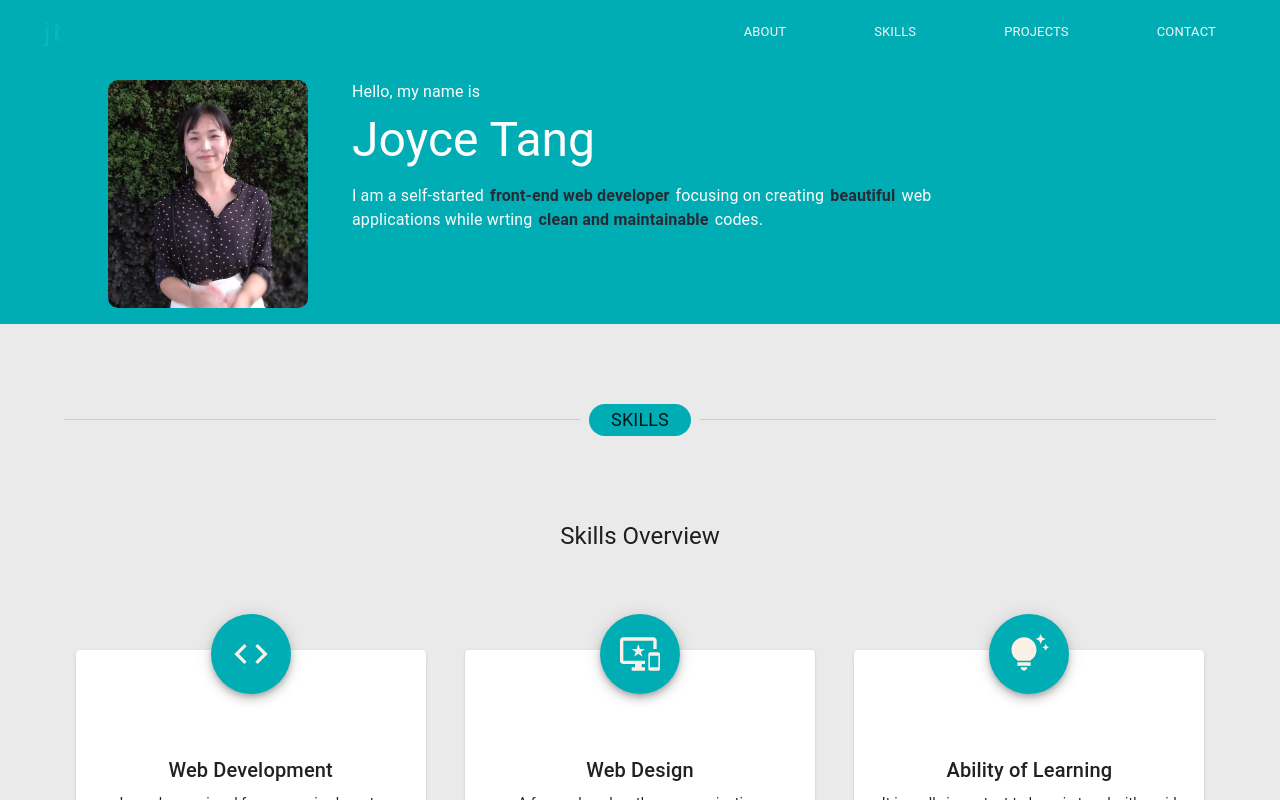
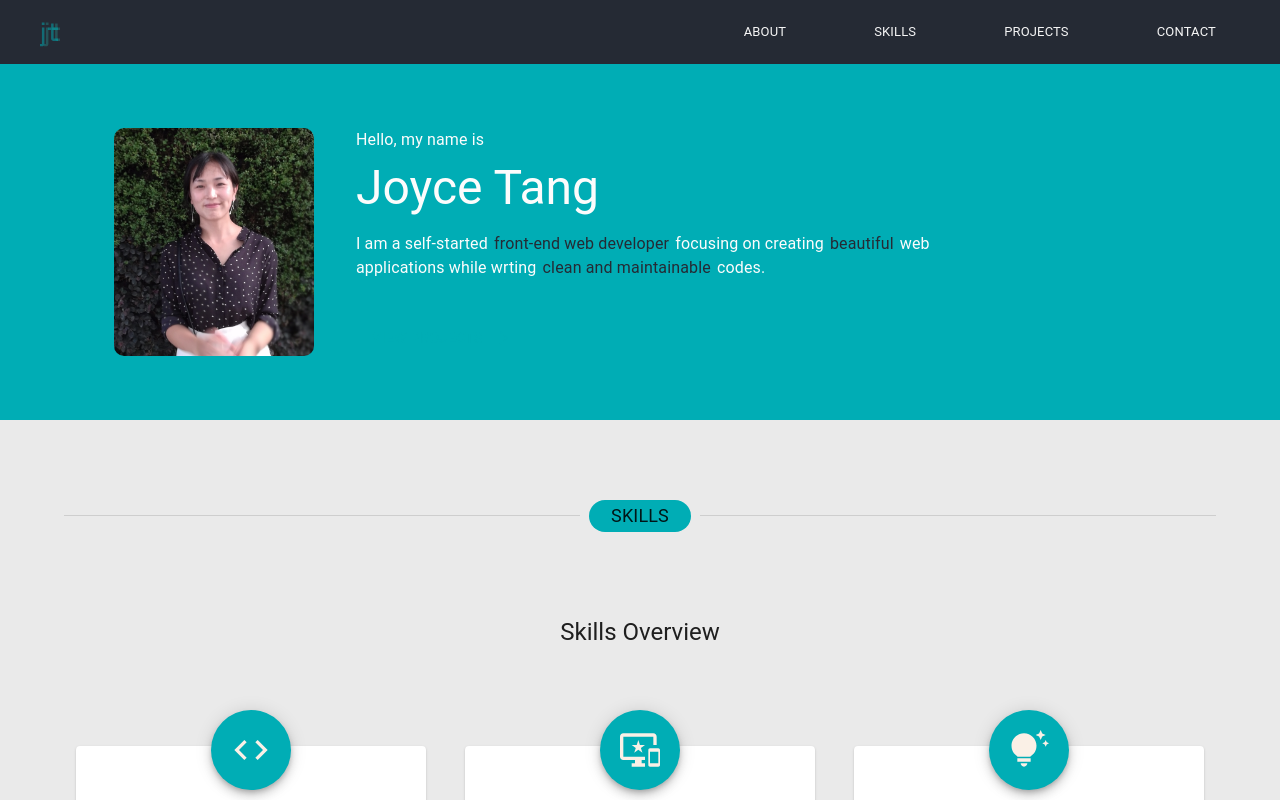
Before and after one commit to joycethh/portflio, a React (Create React App) app: page / in a window 1280 px wide. Shown: the top 800 px of the page. Built offline with nearby package versions, Linux system fonts and the light colour scheme.

Commit message:
change hero section bgcolor

```diff
--- a/src/home/Elements.js
+++ b/src/home/Elements.js
@@ -22,7 +22,6 @@ export const BioBox = styled(Box)(({ theme }) => ({
 export const StyledSpan = styled("span")(({ theme }) => ({
   padding: "0 2px",
   color: "#252A34",
-  fontWeight: 700,
 }));
 export const StyledButton = styled(Button)(({ theme }) => ({
   marginBottom: theme.spacing(0),
--- a/src/home/Home.js
+++ b/src/home/Home.js
@@ -10,7 +10,7 @@ import Avatar from "../Avatar";
 const Home = () => {
   return (
     <div id="about">
-      <Box sx={{ backgroundColor: "primary.main" }}>
+      <Box sx={{ backgroundColor: "primary.main", p: 6 }}>
         <Container>
           <Grid container>
             <Grid item xs={12} md={3}>
--- a/src/navbar/Navbar.js
+++ b/src/navbar/Navbar.js
@@ -50,6 +50,13 @@ const Navbar = () => {
     duration: 500,
   };
 
+  const WeblistItemProps = {
+    component: LinkS,
+    spy: true,
+    smooth: true,
+    offset: -140,
+    duration: 500,
+  };
   return (
     <div>
       <AppBar elevation={0} sx={{ borderBottom: 3, borderColor: "#00ADB5" }}>
@@ -115,7 +122,7 @@ const Navbar = () => {
               {navItems.map((item) => (
                 <StyledListItemWeb
                   key={item}
-                  {...listItemProps}
+                  {...WeblistItemProps}
                   to={item.toLowerCase()}
                 >
                   {item}
--- a/src/theme.js
+++ b/src/theme.js
@@ -13,15 +13,15 @@ const lightTheme = createTheme({
       default: "#EAEAEA",
     },
   },
-  // components: {
-  //   MuiAppBar: {
-  //     styleOverrides: {
-  //       colorPrimary: {
-  //         backgroundColor: "#252A34",
-  //       },
-  //     },
-  //   },
-  // },
+  components: {
+    MuiAppBar: {
+      styleOverrides: {
+        colorPrimary: {
+          backgroundColor: "#252A34",
+        },
+      },
+    },
+  },
 });
 
 export default lightTheme;
```
